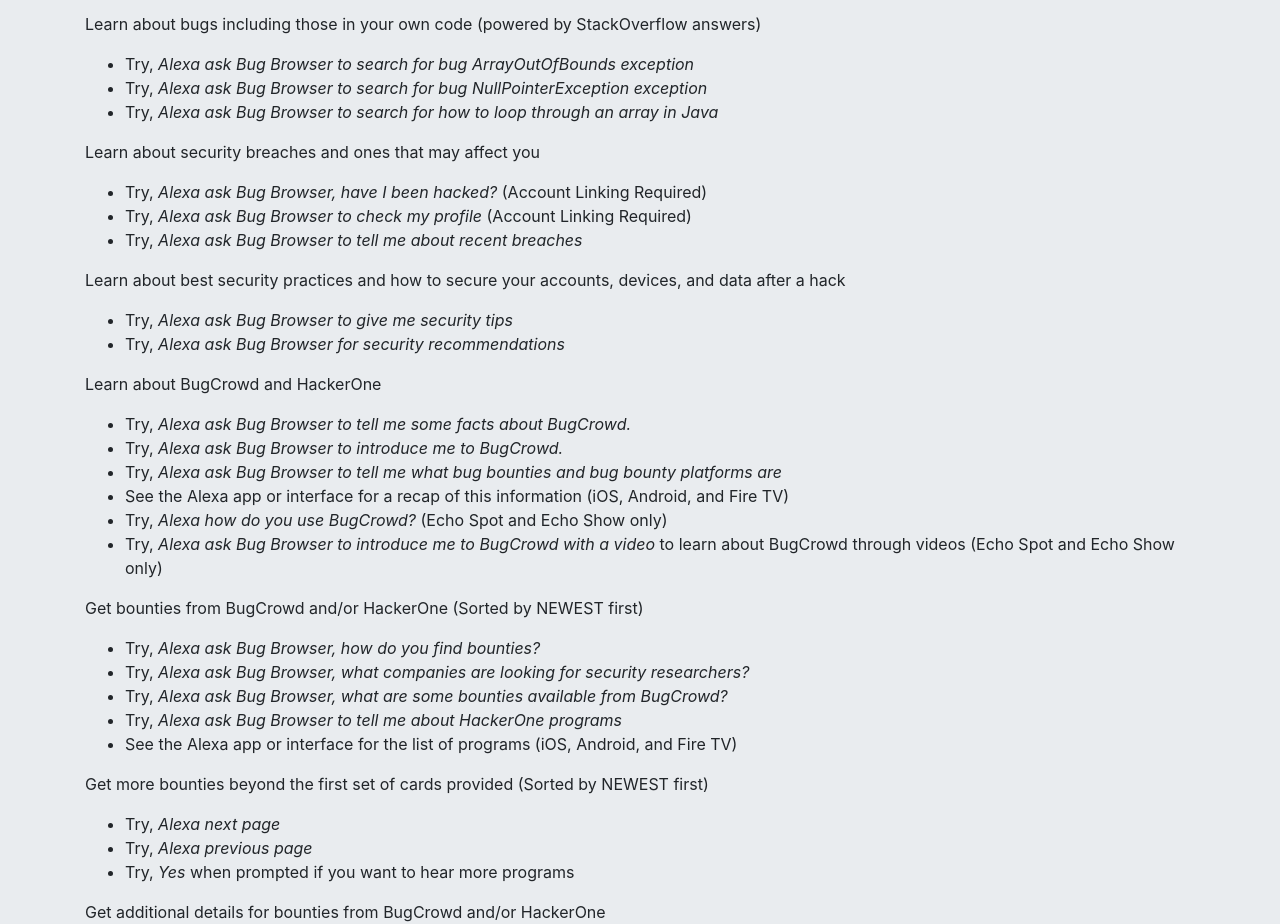
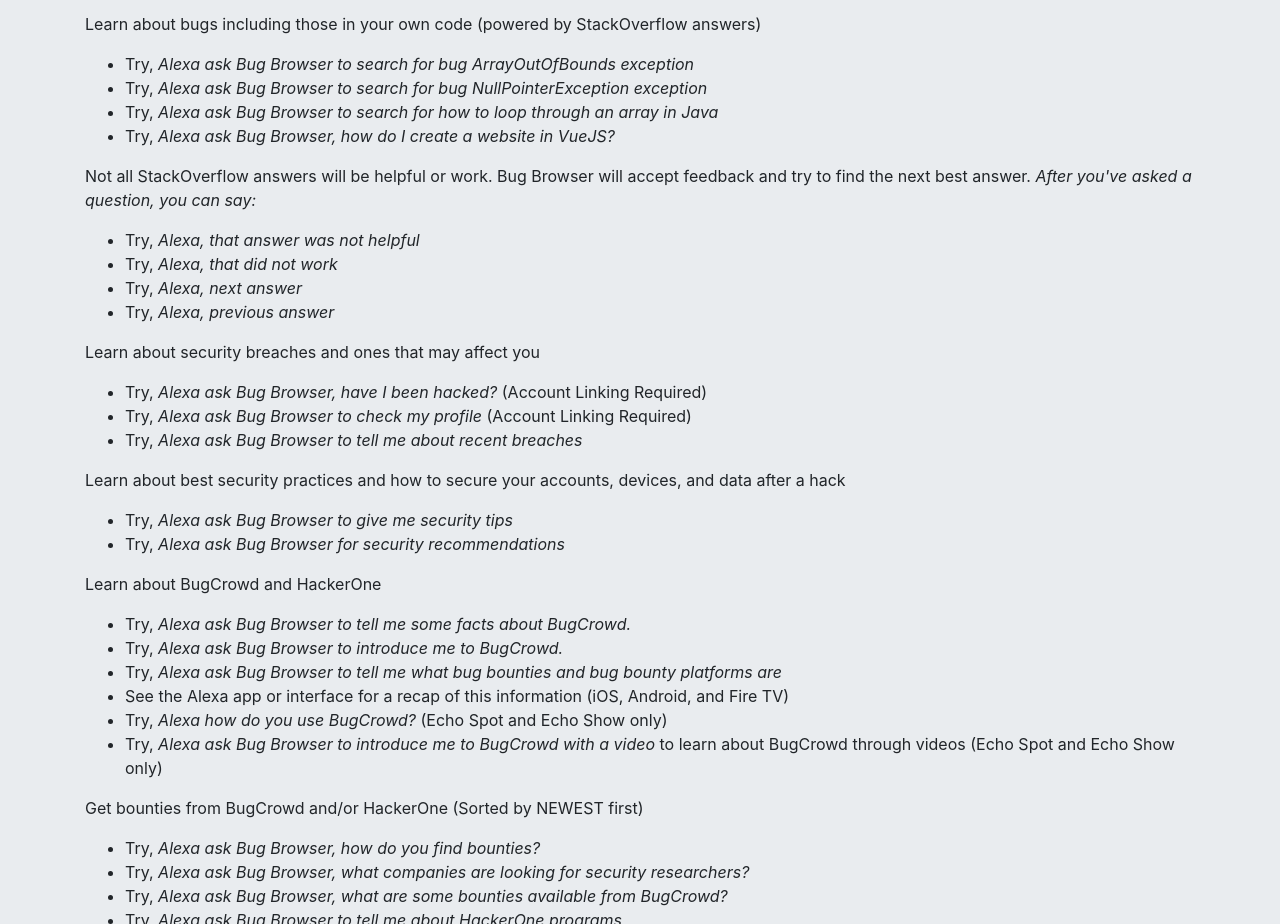
Before and after one commit to Hackdromeda/BugBrowser, a website: page website/index.html in a window 1280 px wide. Shown: the part 1640-2564 px from the top of the page. Drawn offline with nearby package versions, Linux system fonts and the light colour scheme.

Commit message:
Update Sample Commands on Website for v3

```diff
--- a/website/index.html
+++ b/website/index.html
@@ -166,6 +166,14 @@
           <li>Try, <em>Alexa ask Bug Browser to search for bug ArrayOutOfBounds exception</em>  </li>
           <li>Try, <em>Alexa ask Bug Browser to search for bug NullPointerException exception</em>  </li>
           <li>Try, <em>Alexa ask Bug Browser to search for how to loop through an array in Java</em>  </li>
+          <li>Try, <em>Alexa ask Bug Browser, how do I create a website in VueJS?</em>  </li>
+          </ul>
+          <p>Not all StackOverflow answers will be helpful or work. Bug Browser will accept feedback and try to find the next best answer. <em>After you&#39;ve asked a question, you can say:</em></p>
+          <ul>
+          <li>Try, <em>Alexa, that answer was not helpful</em>  </li>
+          <li>Try, <em>Alexa, that did not work</em>  </li>
+          <li>Try, <em>Alexa, next answer</em> </li>
+          <li>Try, <em>Alexa, previous answer</em> </li>
           </ul>
           <p>Learn about security breaches and ones that may affect you</p>
           <ul>
```
